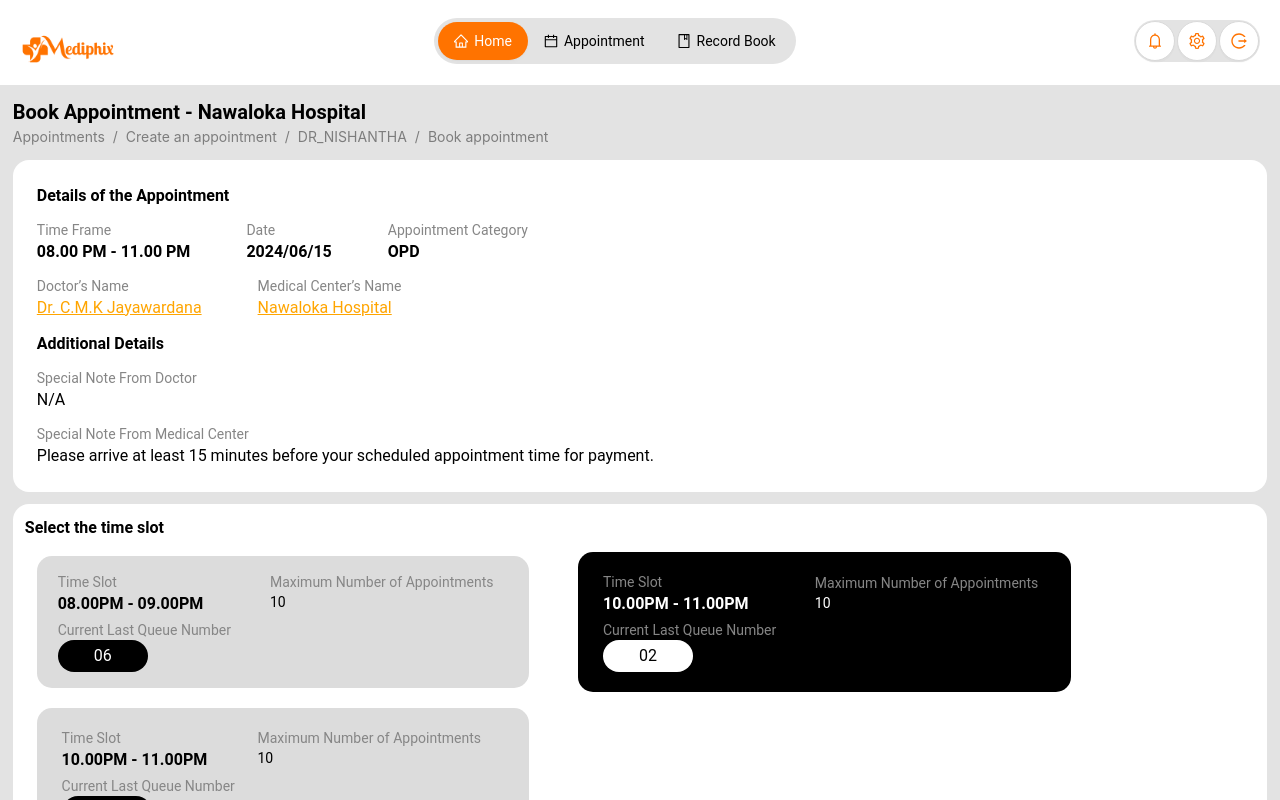
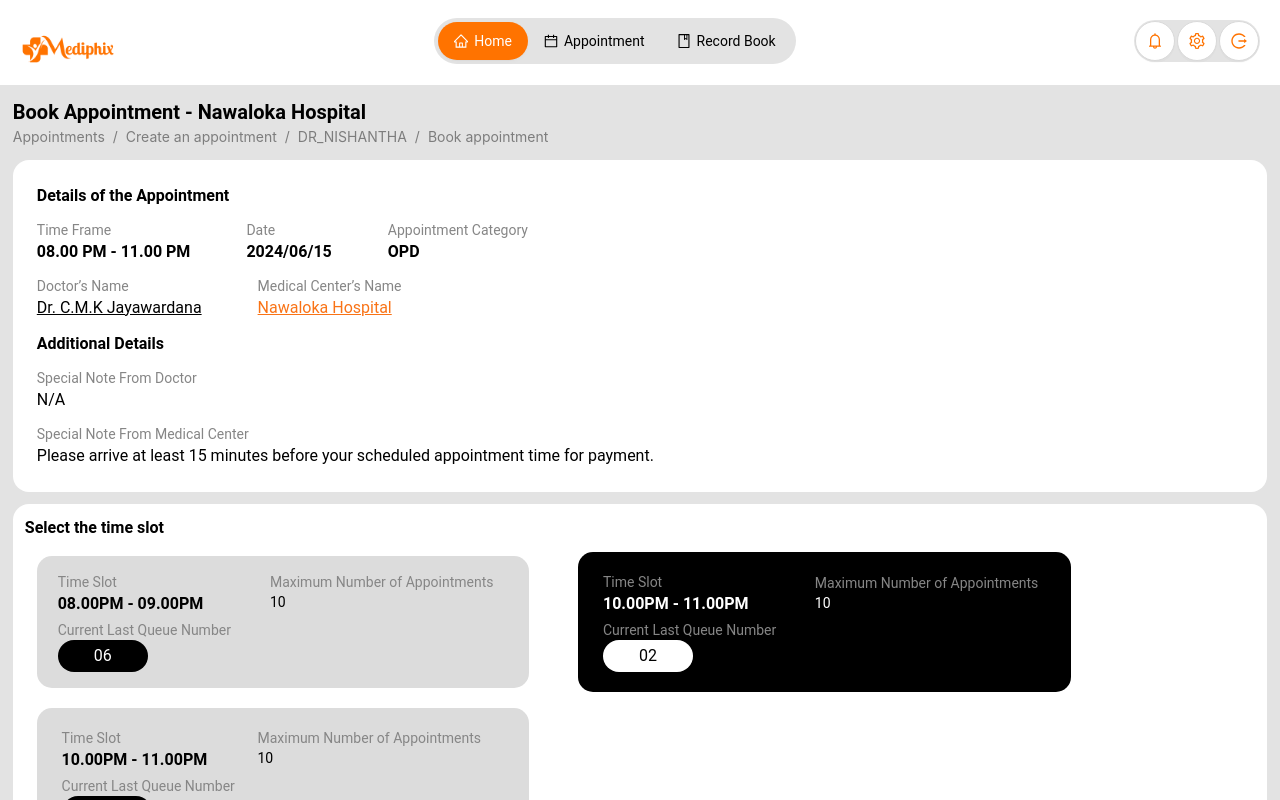
Before and after one commit to PlazerDev/mediphix-frontend, a React (Vite) app: page /BookAppointment in a window 1280 px wide. Shown: the top 800 px of the page. Built offline with nearby package versions, Linux system fonts and the light colour scheme.

Commit message:
BookAppointment

```diff
--- a/src/components/patient/appointment/BookAppointment.tsx
+++ b/src/components/patient/appointment/BookAppointment.tsx
@@ -66,11 +66,12 @@
             <div className="flex gap-4 mt-3">
               <div>
                 <p className="text-[#868686] text-sm ">Doctor’s Name</p>
-                <a style={{ color: 'orange' }}><u>Dr. C.M.K Jayawardana</u></a>
+                <a style={{ color: 'orange-500' }}><u>Dr. C.M.K Jayawardana</u></a>
               </div>
               <div className="flex flex-col ml-10 justify-center ">
                 <p className="text-[#868686] text-sm">Medical Center’s Name</p>
-                <a style={{ color: 'orange' }}><u>Nawaloka Hospital</u></a>
+                <a style={{ color: '#F97316' }}><u>Nawaloka Hospital</u></a>
+
               </div>
             </div>
             <div>
```
